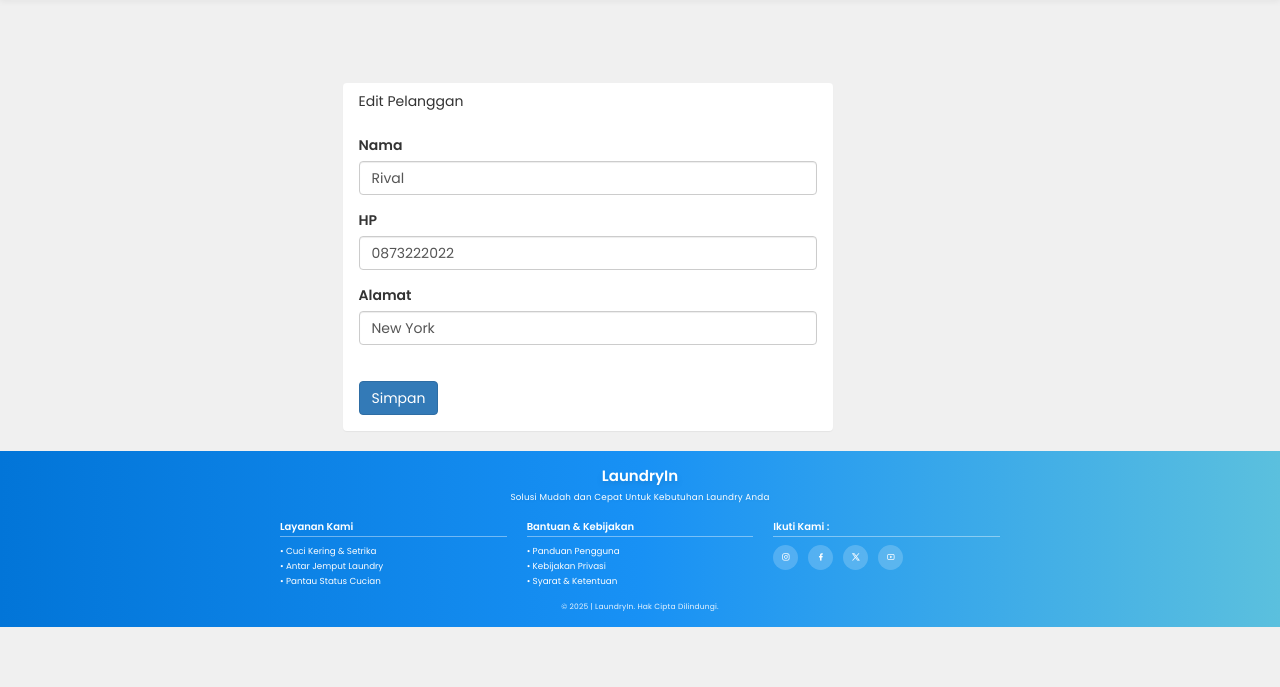
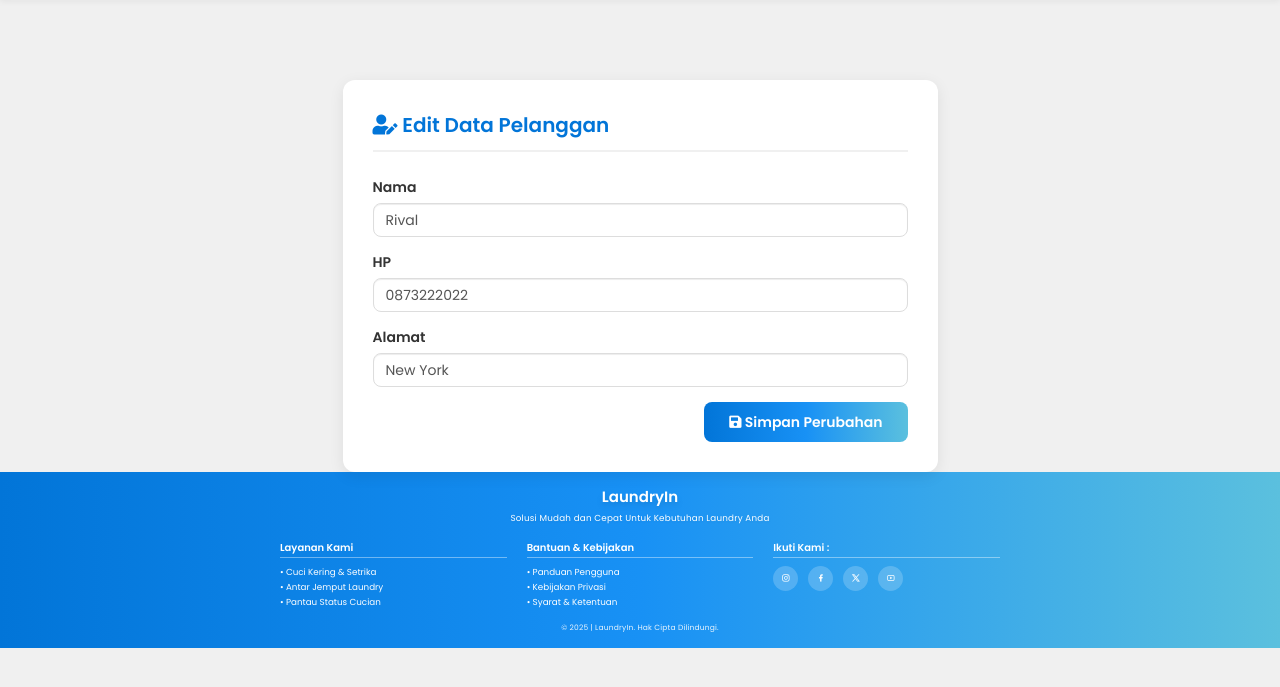
Before and after one commit to kaniarsazr/laundryin, a PHP site: page /admin/pelanggan_edit.php?id=7 in a window 1280 px wide. Shown: the part 51-738 px from the top of the page. Run offline with PHP 8.4, Linux system fonts and the light colour scheme; a user stored in the database is signed in; data comes from the database, SQL or seed files in the repository; some libraries are stand-ins or nearby versions.

Commit message:
Update pelanggan_edit.php

```diff
--- a/admin/pelanggan_edit.php
+++ b/admin/pelanggan_edit.php
@@ -1,51 +1,91 @@
-<?php include 'header.php';?>
+<?php include 'header.php'; ?>
+
+<style>
+    .custom-card {
+        background: #ffffff;
+        border-radius: 12px;
+        box-shadow: 0 4px 15px rgba(0,0,0,0.08);
+        padding: 30px;
+        margin-top: 60px;
+    }
+
+    .custom-card .card-title {
+        font-weight: 600;
+        font-size: 20px;
+        color: #0275d8;
+        border-bottom: 2px solid #f0f0f0;
+        padding-bottom: 10px;
+        margin-bottom: 25px;
+    }
+
+    .form-control {
+        border-radius: 8px;
+        border: 1px solid #ddd;
+        transition: 0.3s ease;
+    }
+
+    .form-control:focus {
+        border-color: #5bc0de;
+        box-shadow: 0 0 0 2px rgba(91,192,222,0.2);
+    }
+
+    .btn-primary {
+        background: linear-gradient(to right, #0275d8, #1891f5, #5bc0de);
+        border: none;
+        border-radius: 8px;
+        font-weight: 600;
+        padding: 10px 25px;
+        transition: 0.3s ease;
+    }
+
+    .btn-primary:hover {
+        background: linear-gradient(to right, #1891f5, #0275d8);
+    }
+</style>
+
 <div class="container">
-    <br/><br/><br/>
-    <div class="col-md-5 col-md-offset-3">
-        <div class="panel">
-            <div class="panel-heading">
-                <h4>Edit Pelanggan</h4>
+    <div class="col-md-6 col-md-offset-3">
+        <div class="custom-card">
+            <div class="card-title">
+                <i class="fa fa-user-edit"></i> Edit Data Pelanggan
             </div>
 
-            <div class="panel-body">
             <?php
-                //menghubungkan dengan database
                 include '../koneksi.php';
-                //menangkap id yang dikirim melalui url
                 $id = $_GET['id'];
-                // mengambil data pelanggan yang ber-id
-                // diatas dari tabel pelanggan
-                $data = mysqli_query($koneksi, "select * from pelanggan
-                where pelanggan_id = '$id'");
-                while($d=mysqli_fetch_array($data)){
+                $data = mysqli_query($koneksi, "SELECT * FROM pelanggan WHERE pelanggan_id = '$id'");
+                while($d = mysqli_fetch_array($data)) {
             ?>
             <form method="post" action="pelanggan_update.php">
+                <input type="hidden" name="id" value="<?php echo $d['pelanggan_id']; ?>">
+
                 <div class="form-group">
                     <label>Nama</label>
-                            <!-- form id pelanggan yang diedit, untuk dikirim
-                            ke file aksi -->
-                            <input type="hidden" name="id" value="<?php echo $d['pelanggan_id'];?>">
-                            <input type="text" class="form-control" name="nama"
-                            placeholder="Masukkan Nama .." value="<?php echo $d['pelanggan_nama'];?>">
+                    <input type="text" class="form-control" name="nama" placeholder="Masukkan Nama .."
+                           value="<?php echo $d['pelanggan_nama']; ?>" required>
                 </div>
 
                 <div class="form-group">
                     <label>HP</label>
-                            <input type="number" class="form-control" name="hp"
-                            placeholder="Masukkan No.Hp .." value="<?php echo $d['pelanggan_hp'];?>">
+                    <input type="number" class="form-control" name="hp" placeholder="Masukkan No.HP .."
+                           value="<?php echo $d['pelanggan_hp']; ?>" required>
                 </div>
 
                 <div class="form-group">
                     <label>Alamat</label>
-                            <input type="text" class="form-control" name="alamat"
-                            placeholder="Masukkan Alamat .." value="<?php echo $d['pelanggan_alamat'];?>">
-                        </div><br/>
-                        <input type="submit" class="btn btn-primary" value="Simpan">
+                    <input type="text" class="form-control" name="alamat" placeholder="Masukkan Alamat .."
+                           value="<?php echo $d['pelanggan_alamat']; ?>" required>
+                </div>
+
+                <div class="text-right">
+                    <button type="submit" class="btn btn-primary">
+                        <i class="fa fa-save"></i> Simpan Perubahan
+                    </button>
+                </div>
             </form>
-                <?php }?>
-            </div>
+            <?php } ?>
         </div>
     </div>
 </div>
 
-<?php include 'footer.php';?>
+<?php include 'footer.php'; ?>
```
Lines whose indentation alone changed are shown as unchanged.
